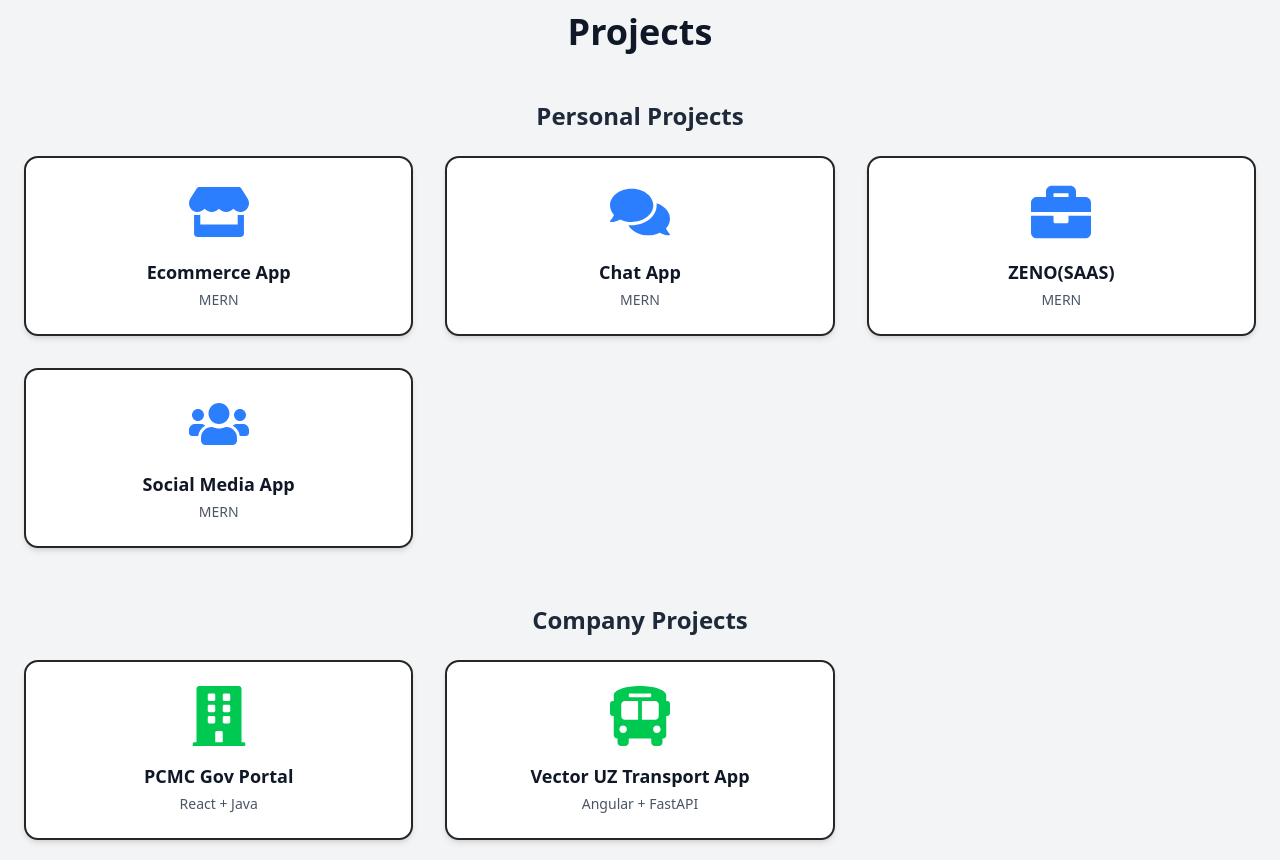
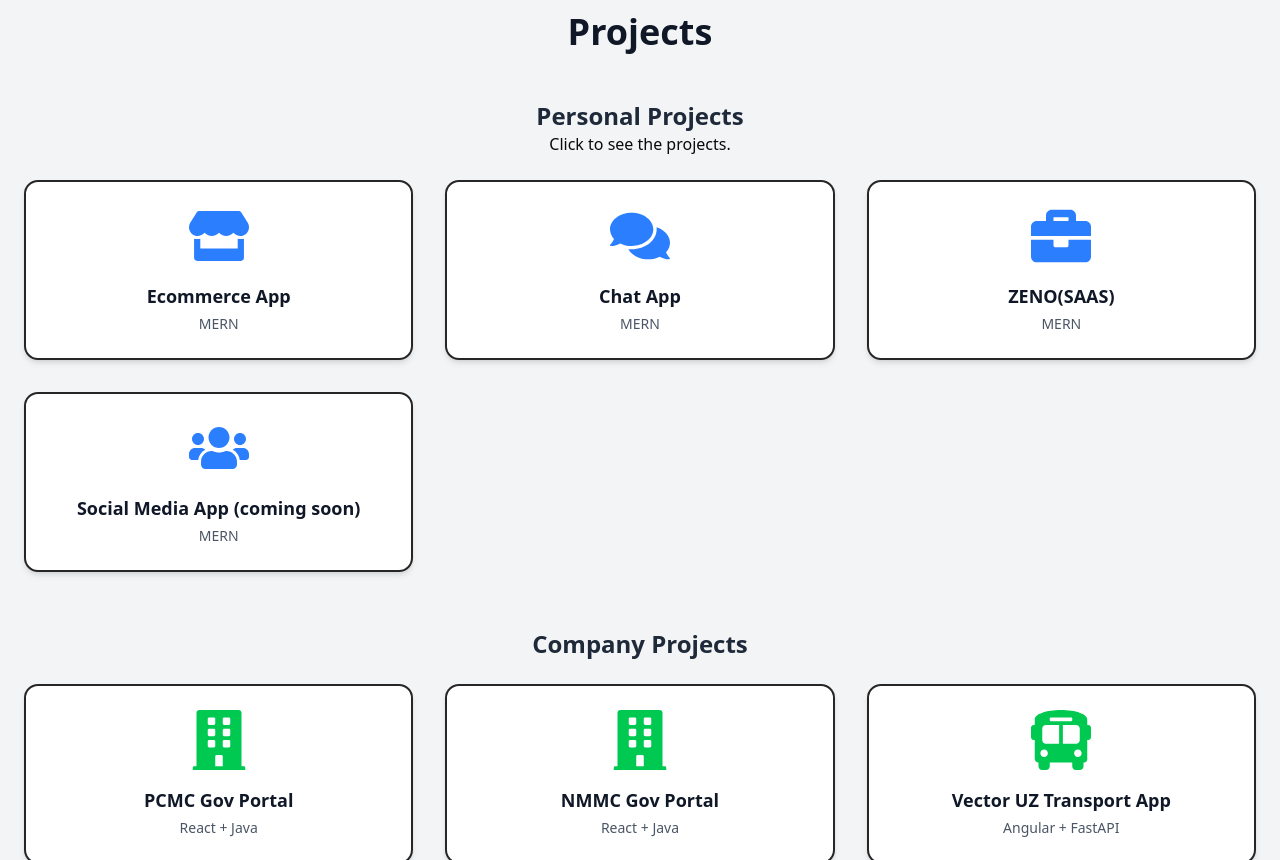
Before and after one commit to omansayyad29/portfolio2.0, a Next.js app in the folder portfolio/: page / in a window 1280 px wide. Shown: the part 1940-2800 px from the top of the page. Built offline with nearby package versions, Linux system fonts and the light colour scheme.

Commit message:
updated resume

```diff
--- a/portfolio/src/app/components/Home.tsx
+++ b/portfolio/src/app/components/Home.tsx
@@ -4,7 +4,7 @@ import React from "react";
 import { motion } from "framer-motion";
 import { TbBrandFirebase } from "react-icons/tb";
 import { RiReactjsLine } from "react-icons/ri";
-import { SiExpress, SiMongodb } from "react-icons/si";
+import { SiExpress, SiMongodb, SiPostgresql } from "react-icons/si";
 import { FaNodeJs } from "react-icons/fa";
 import { IoLogoAngular } from "react-icons/io5";
 
@@ -29,6 +29,7 @@ const Home = () => {
     { Icon: SiExpress, label: "Express", color: "text-gray-500" },
     { Icon: SiMongodb, label: "MongoDB", color: "text-green-500" },
     { Icon: TbBrandFirebase, label: "Firebase", color: "text-orange-500" },
+    { Icon: SiPostgresql, label: "Postgresql", color: "text-blue-500" }
   ];
 
   return (
--- a/portfolio/src/app/components/Projects.tsx
+++ b/portfolio/src/app/components/Projects.tsx
@@ -28,22 +28,32 @@ const projects = [
     link:"https://zenoai-theta.vercel.app/"
   },
   {
-    title: "Social Media App",
+    title: "Social Media App (coming soon)",
     type: "Personal",
     icon: FaUsers,
     stack: "MERN",
+     link:"https://zenoai-theta.vercel.app/"
   },
   {
     title: "PCMC Gov Portal",
     type: "Company",
     icon: FaBuilding,
+    link:"https://noncoredev.pcmcindia.gov.in/login",
     stack: "React + Java",
+  },
+   {
+    title: "NMMC Gov Portal",
+    type: "Company",
+    icon: FaBuilding,
+    stack: "React + Java",
+    link:"https://uatapp.nmmconline.in/"
   },
   {
     title: "Vector UZ Transport App",
     type: "Company",
     icon: FaBusAlt,
     stack: "Angular + FastAPI",
+
   },
 ];
 
@@ -74,12 +84,15 @@ const Projects = () => {
           className="text-3xl sm:text-4xl font-bold text-center mb-12 text-gray-900 dark:text-white"
         >
           Projects
+
         </motion.h2>
 
         <div className="mb-14">
-          <h3 className="text-center text-2xl font-semibold text-gray-800 dark:text-gray-200 mb-6">
+
+          <h3 className="text-center text-2xl font-semibold text-gray-800 dark:text-gray-200 ">
             Personal Projects
           </h3>
+          <h4 className="text-center mb-6">Click to see the projects.</h4>
           <div className="grid sm:grid-cols-2 lg:grid-cols-3 gap-8">
             {projects
               .filter((p) => p.type === "Personal")
```
Also changed, not shown: 1 other file (tests, documents, lock files or other folders).
